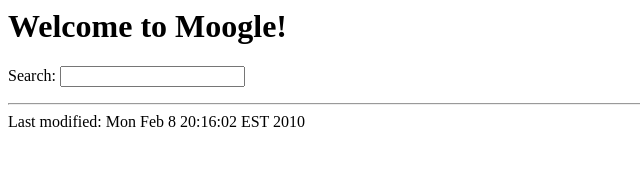
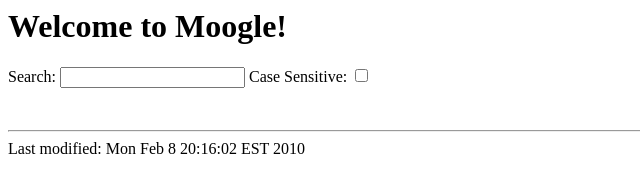
Before and after one commit to strican/Moogle, a plain HTML site: page moogle.html in a window 1280 px wide. Shown: the whole page, without its empty margins (0-640 px from the left). Drawn offline with Linux system fonts and the light colour scheme.

Commit message:
Success: improving...

```diff
--- a/moogle.html
+++ b/moogle.html
@@ -7,7 +7,9 @@
 <h1>Welcome to Moogle!</h1>
 <p>
 <form>Search: <input type="text" name="q" />
+	Case Sensitive: <input type="checkbox" name="case" value="sensitive" />
 </form>
+</br>
 <hr>
 <address></address>
 <!-- hhmts start --> Last modified: Mon Feb  8 20:16:02 EST 2010 <!-- hhmts end -->
```
Also changed, not shown: 15 other files.
